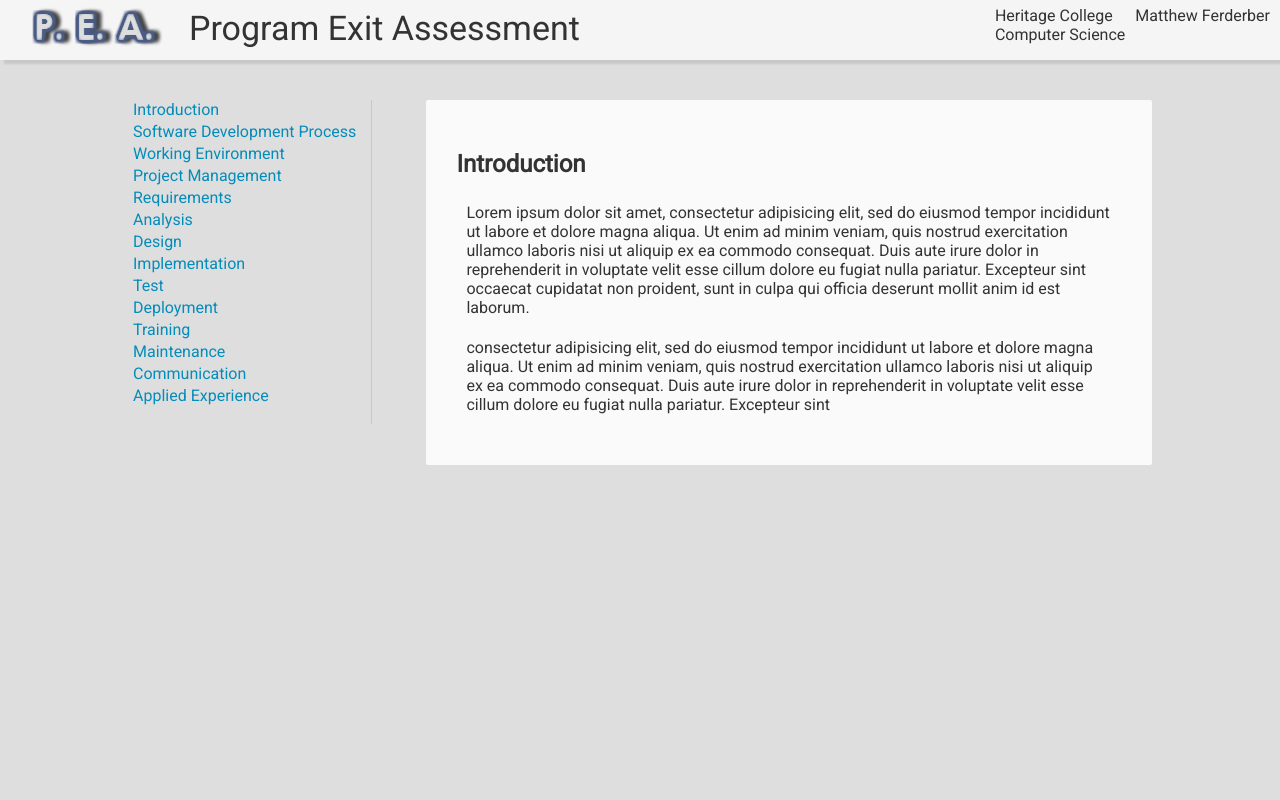
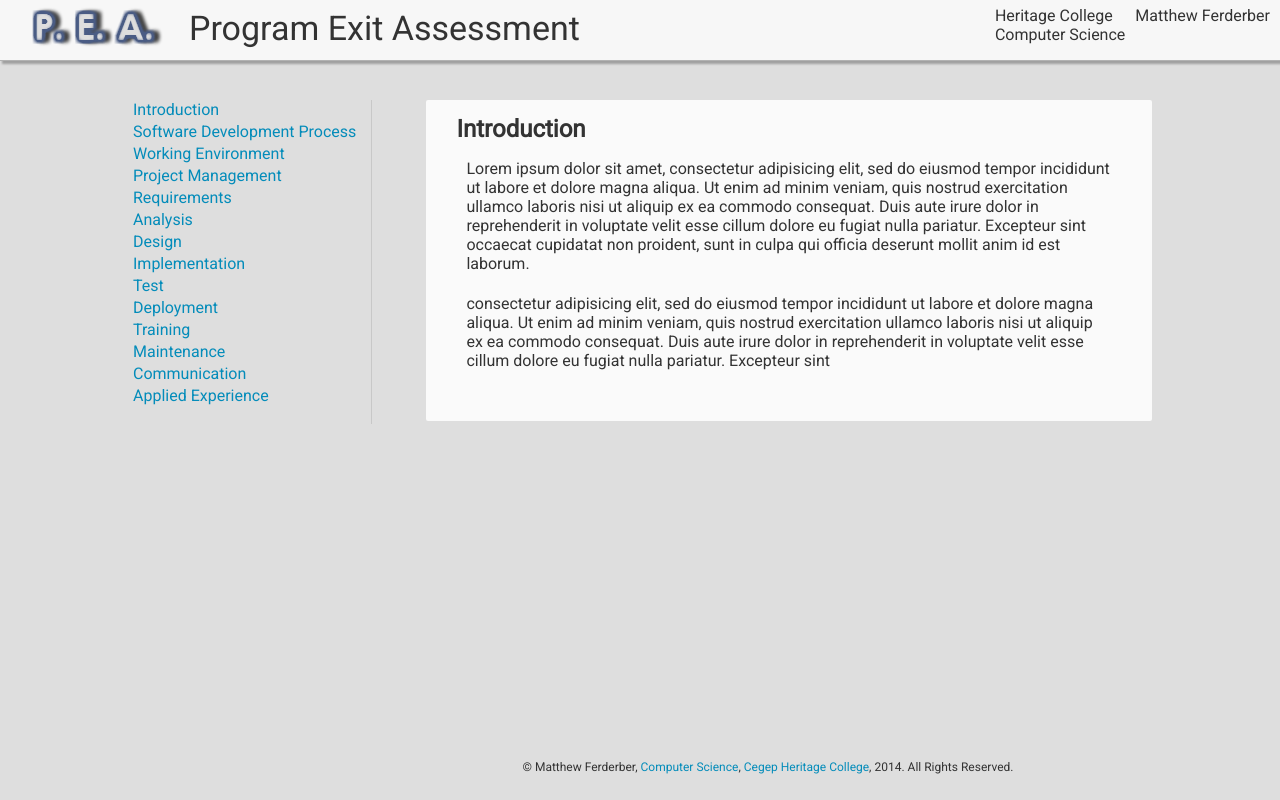
Before and after one commit to Cobaltium/mferderber_E50_A01_PEA, a plain HTML site: page index.html in a window 1280 px wide. Drawn offline with Linux system fonts and the light colour scheme.

Commit message:
entered footer on page

```diff
--- a/css/main.css
+++ b/css/main.css
@@ -73,6 +73,8 @@ body {
 
 		padding: 30px;
 
+		padding-top: 15px;
+
 		text-align: left;
 
 		background-color: rgb(250, 250, 250);
@@ -99,9 +101,11 @@ nav {
 
 		margin: 0;
 
-		background-color: rgba(250, 250, 250, 0.8);
+		background-color: rgba(250, 250, 250, 0.9);
 
-		box-shadow: 4px 4px 2px rgb(200, 200, 200);
+		border-bottom: 1px solid rgba(160, 160, 160, 0.8);
+
+		box-shadow: 2px 3px 2px rgb(160, 160, 160);
 
 }
 
@@ -110,6 +114,16 @@ nav div {
 		padding-top: 6px;
 
 		padding-right: 10px;
+
+}
+
+nav span {
+
+		height: 100%;
+
+		width: 80%;
+
+		margin: auto;
 
 }
 
@@ -159,7 +173,9 @@ h1 {
 
 h2 {
 
-		padding-bottom: 5px;
+		margin-top: 0px;
+
+		margin-bottom: 0px;
 
 }
 
@@ -169,9 +185,9 @@ h3 {
 
 		padding-left: 10px;
 
-		padding-top: 5px;
+		padding-top: 2px;
 
-		padding-bottom: 5px;
+		padding-bottom: 2px;
 
 }
 
@@ -231,13 +247,13 @@ p {
 
 footer {
 
-		z-index: 1;
+		z-index: -1;
 
-		position: absolute;
+		position: fixed;
 
-		bottom: 0;
+		top: 95%;
 
-		height: 40px;
+		/*bottom: 0;*/
 
 		width: 100%;
 
--- a/index.html
+++ b/index.html
@@ -12,8 +12,10 @@
 <body>
   <div class="container">
     <nav>
+      <span>
       <img src="images/logo.png" height="60px" width="180px">
       <h1>Program Exit Assessment</h1>
+
 
       <div class="right">
         Matthew Ferderber
@@ -24,6 +26,7 @@
         <br/>Computer Science
         <br/>
       </div>
+    </span>
     </nav>
     <div class="content">
       <div class="sidemenu">
@@ -58,13 +61,17 @@
           </li>
         </ul>
       </div>
-      <div class="main-content" style="display: none;"></div>
+      <div class="main-content" style="display: none;">
+
+      </div>
+      <footer>
+        &copy; Matthew Ferderber, <a href="">Computer Science</a>, <a href="">Cegep Heritage College</a>, 2014. All Rights Reserved.
+      </footer>
+
     </div>
 
 
-    <footer>
-      &copy; Matthew Ferderber, <a href="">Computer Science</a>, <a href="">Cegep Heritage College</a>, 2014. All Rights Reserved.
-    </footer>
+
   </div>
   <div id="newContent"></div>
 </body>
```
